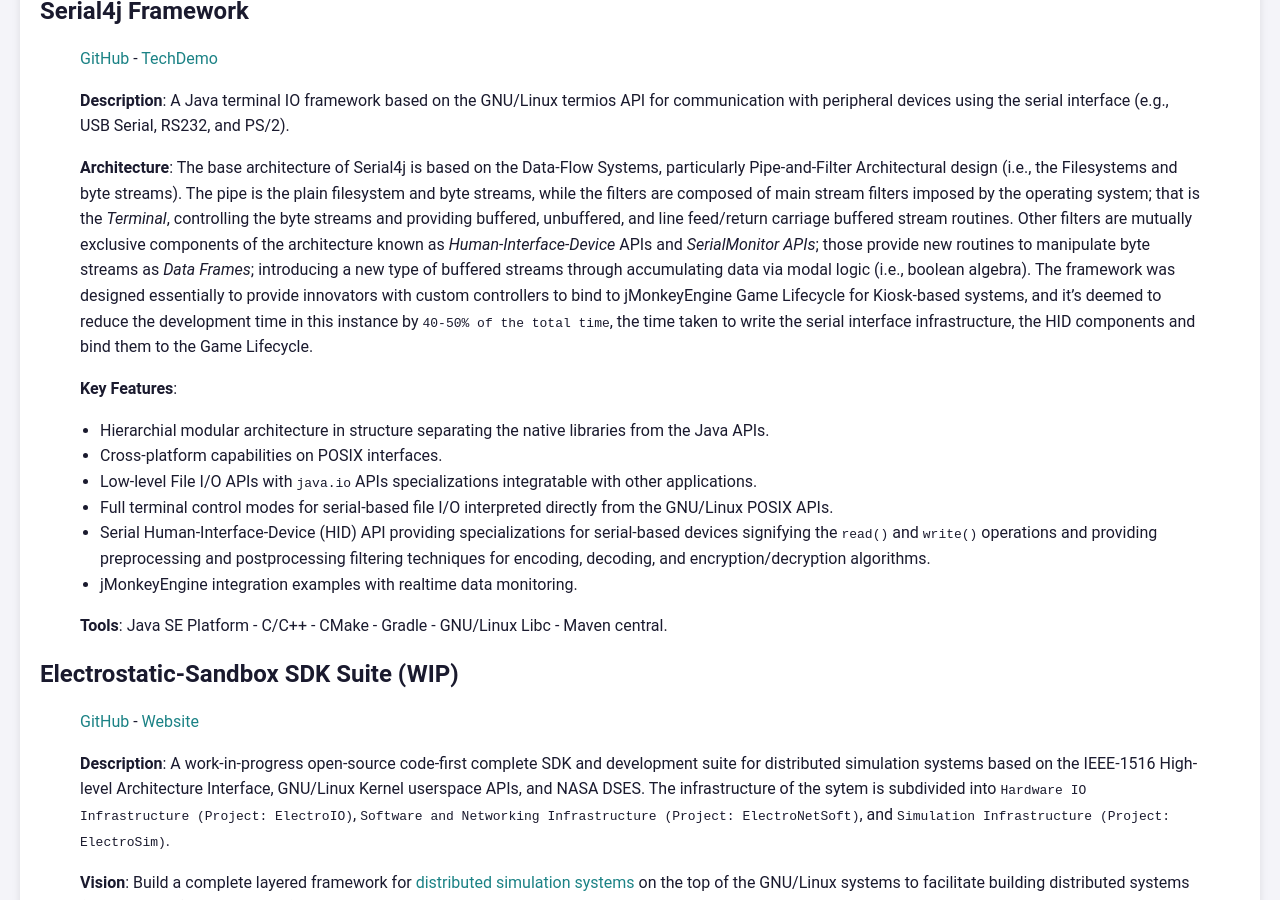
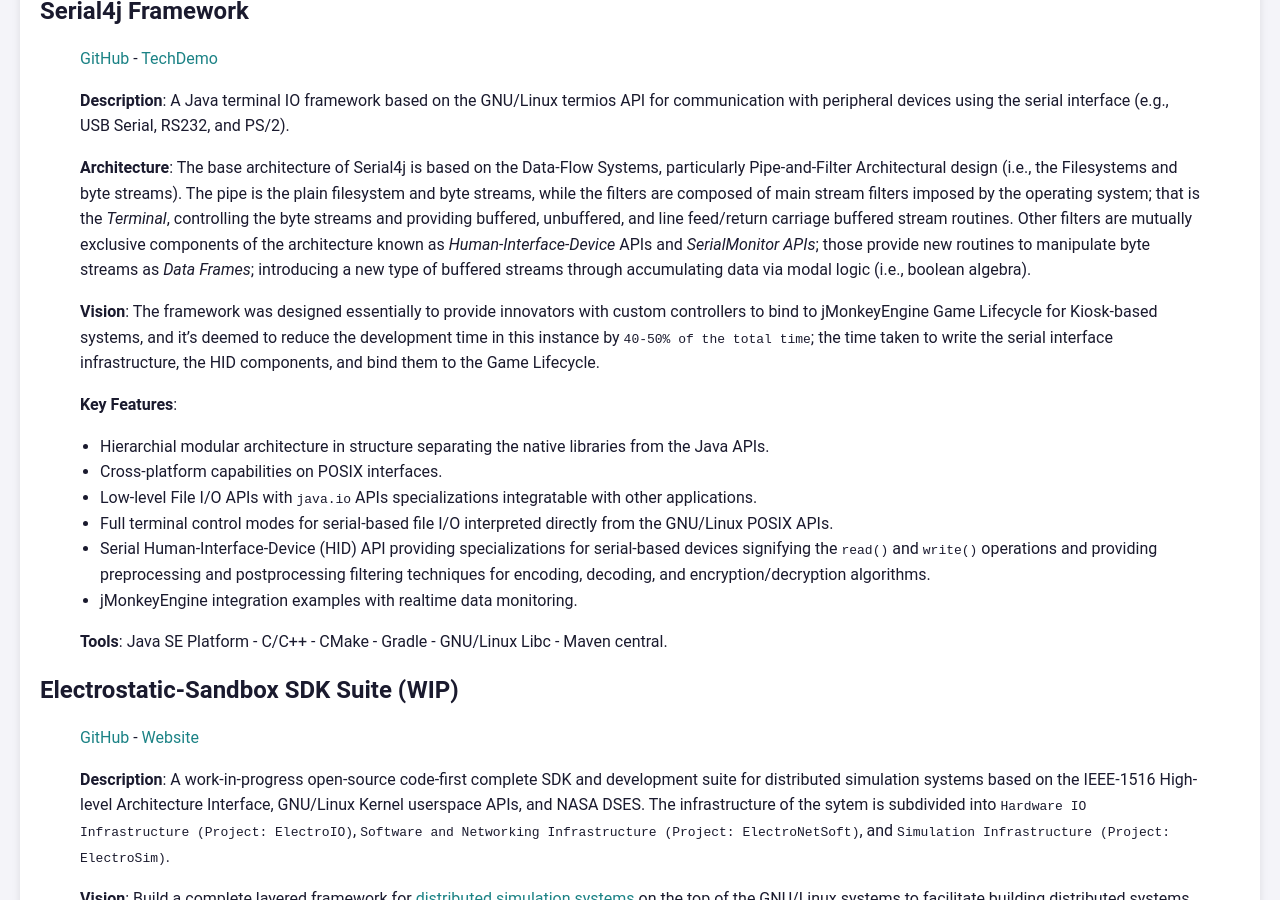
Before and after one commit to pavly-gerges/pavly-gerges, a Jekyll site: the page built from resume/index.md, in a window 1280 px wide and 900 px high, scrolled down 3425 px. Built offline with Jekyll 4.4.1, drawn with Linux system fonts in a browser that asks for light colours; our own code applies the rules of GitHub Pages for plain Markdown files.

Commit message:
Update index.md

```diff
--- a/resume/index.md
+++ b/resume/index.md
@@ -92,7 +92,9 @@ The current vision of the Electrostat-Lab organization is to provide [a fully-fl
 >
 > **Description**: A Java terminal IO framework based on the GNU/Linux termios API for communication with peripheral devices using the serial interface (e.g., USB Serial, RS232, and PS/2).
 >
-> **Architecture**: The base architecture of Serial4j is based on the Data-Flow Systems, particularly Pipe-and-Filter Architectural design (i.e., the Filesystems and byte streams). The pipe is the plain filesystem and byte streams, while the filters are composed of main stream filters imposed by the operating system; that is the _Terminal_, controlling the byte streams and providing buffered, unbuffered, and line feed/return carriage buffered stream routines. Other filters are mutually exclusive components of the architecture known as _Human-Interface-Device_ APIs and _SerialMonitor APIs_; those provide new routines to manipulate byte streams as _Data Frames_; introducing a new type of buffered streams through accumulating data via modal logic (i.e., boolean algebra). The framework was designed essentially to provide innovators with custom controllers to bind to jMonkeyEngine Game Lifecycle for Kiosk-based systems, and it's deemed to reduce the development time in this instance by `40-50% of the total time`, the time taken to write the serial interface infrastructure, the HID components and bind them to the Game Lifecycle.
+> **Architecture**: The base architecture of Serial4j is based on the Data-Flow Systems, particularly Pipe-and-Filter Architectural design (i.e., the Filesystems and byte streams). The pipe is the plain filesystem and byte streams, while the filters are composed of main stream filters imposed by the operating system; that is the _Terminal_, controlling the byte streams and providing buffered, unbuffered, and line feed/return carriage buffered stream routines. Other filters are mutually exclusive components of the architecture known as _Human-Interface-Device_ APIs and _SerialMonitor APIs_; those provide new routines to manipulate byte streams as _Data Frames_; introducing a new type of buffered streams through accumulating data via modal logic (i.e., boolean algebra).
+>
+> **Vision**: The framework was designed essentially to provide innovators with custom controllers to bind to jMonkeyEngine Game Lifecycle for Kiosk-based systems, and it's deemed to reduce the development time in this instance by `40-50% of the total time`; the time taken to write the serial interface infrastructure, the HID components, and bind them to the Game Lifecycle.
 >
 > **Key Features**:
 > - Hierarchial modular architecture in structure separating the native libraries from the Java APIs.
```
